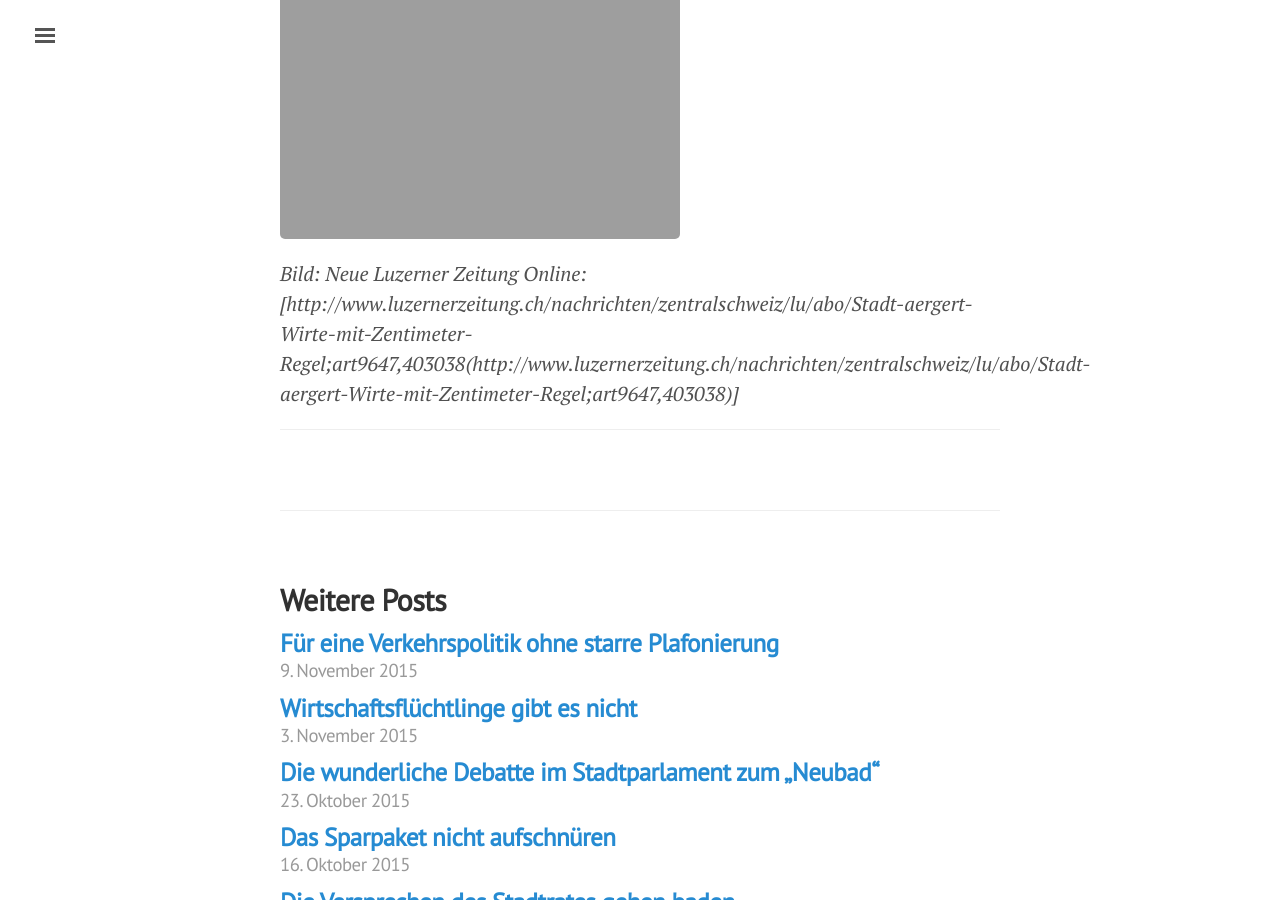
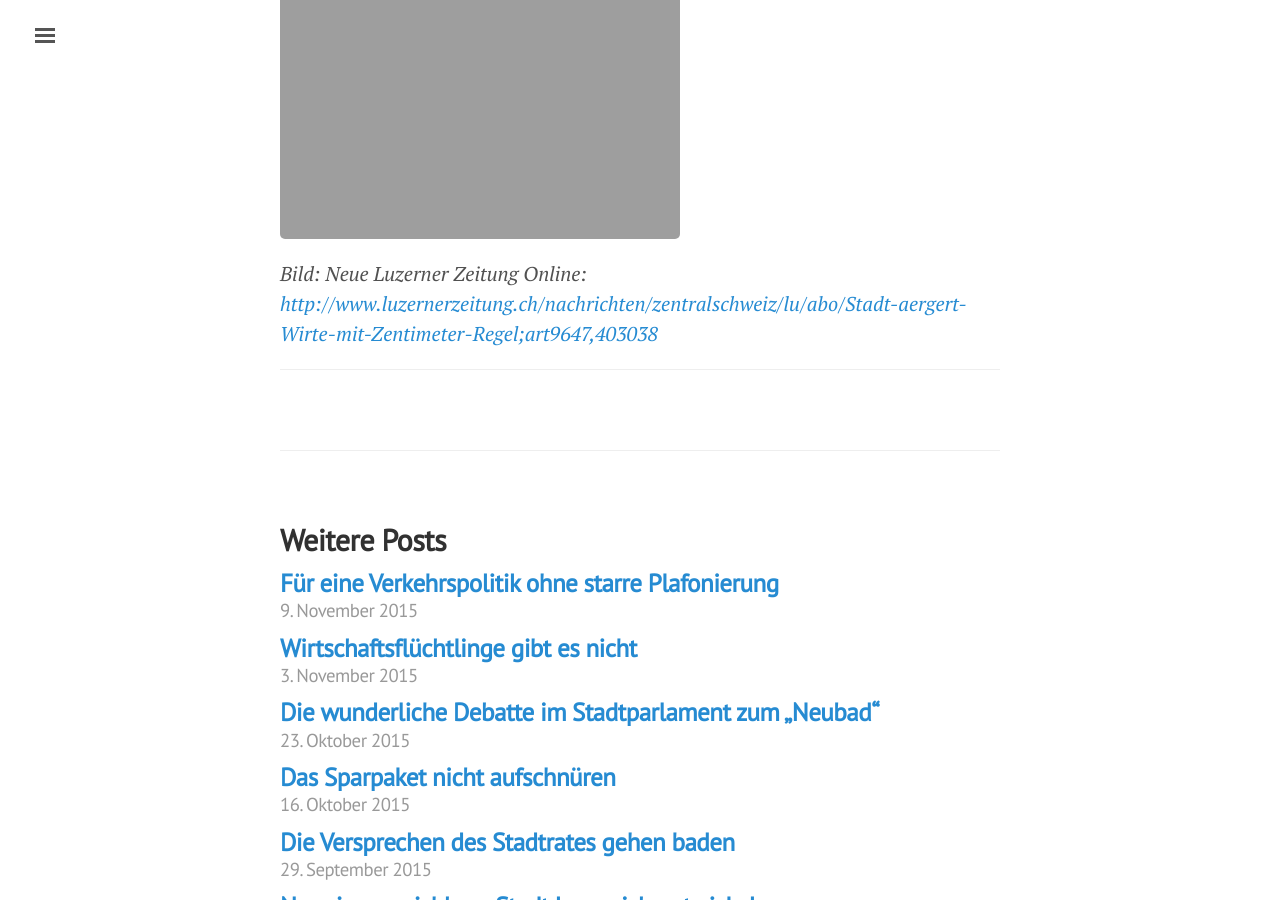
Before and after one commit to freinhard/freinhard.github.io, a Jekyll site: the page built from _posts/2015-11-11-gewerbefreundlichekeit-stadtverwaltung.md, in a window 1280 px wide and 900 px high, scrolled down 2766 px. Built offline with Jekyll 4.4.1, drawn with Linux system fonts in a browser that asks for light colours; comment, search, counter and statistics services are not loaded.

Commit message:
Link korrigiert

```diff
--- a/_posts/2015-11-11-gewerbefreundlichekeit-stadtverwaltung.md
+++ b/_posts/2015-11-11-gewerbefreundlichekeit-stadtverwaltung.md
@@ -35,4 +35,4 @@ Ein Mangel an Verhältnismässigkeit führt stets zu Verdrossenheit, verursacht
 Es ist darum wichtig, immer wieder zu überprüfen, ob staatliches Handeln wirklich im öffentlichen Interesse geschieht und ob es verhältnismässig ist.
 
 ![Seebrücke]({{ site.url }}/public/assets/sonnenschirme.jpg)
-*Bild: Neue Luzerner Zeitung Online: [http://www.luzernerzeitung.ch/nachrichten/zentralschweiz/lu/abo/Stadt-aergert-Wirte-mit-Zentimeter-Regel;art9647,403038(http://www.luzernerzeitung.ch/nachrichten/zentralschweiz/lu/abo/Stadt-aergert-Wirte-mit-Zentimeter-Regel;art9647,403038)]*
+*Bild: Neue Luzerner Zeitung Online: [http://www.luzernerzeitung.ch/nachrichten/zentralschweiz/lu/abo/Stadt-aergert-Wirte-mit-Zentimeter-Regel;art9647,403038](http://www.luzernerzeitung.ch/nachrichten/zentralschweiz/lu/abo/Stadt-aergert-Wirte-mit-Zentimeter-Regel;art9647,403038)*
```
